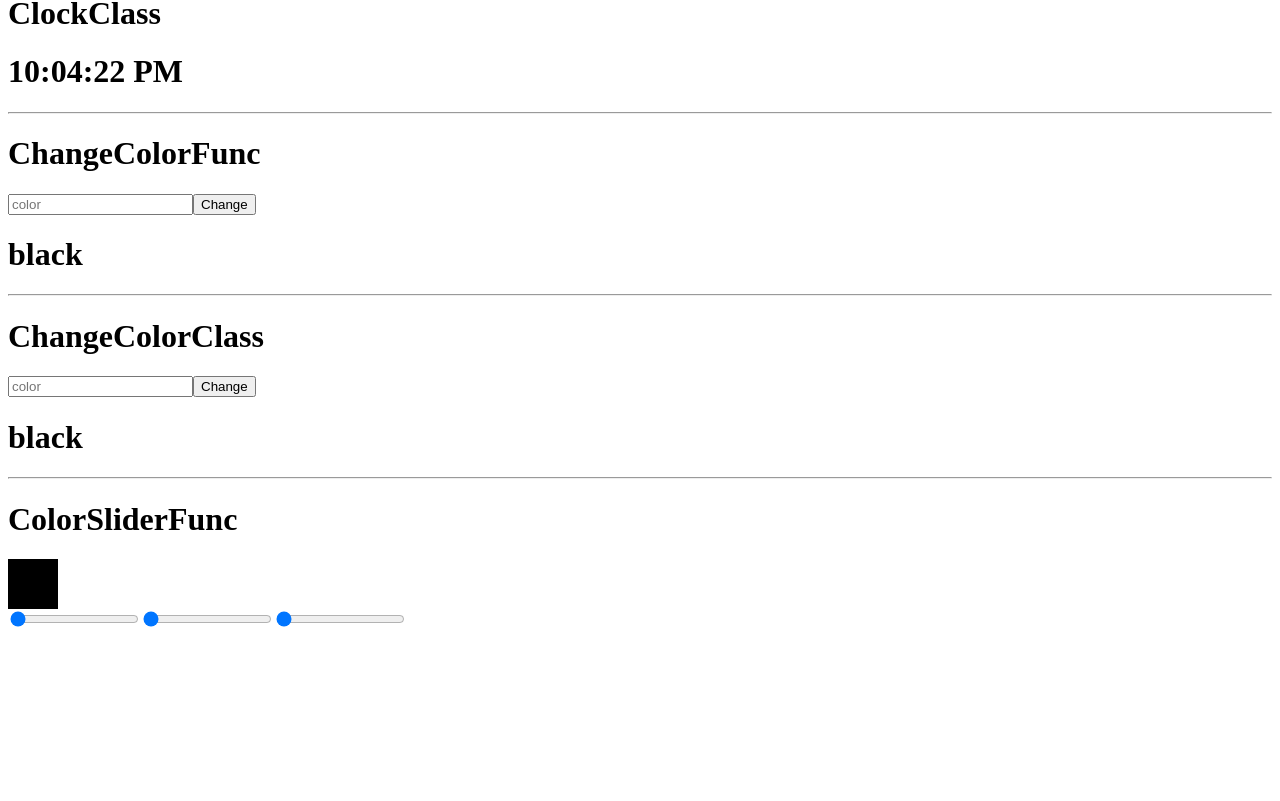
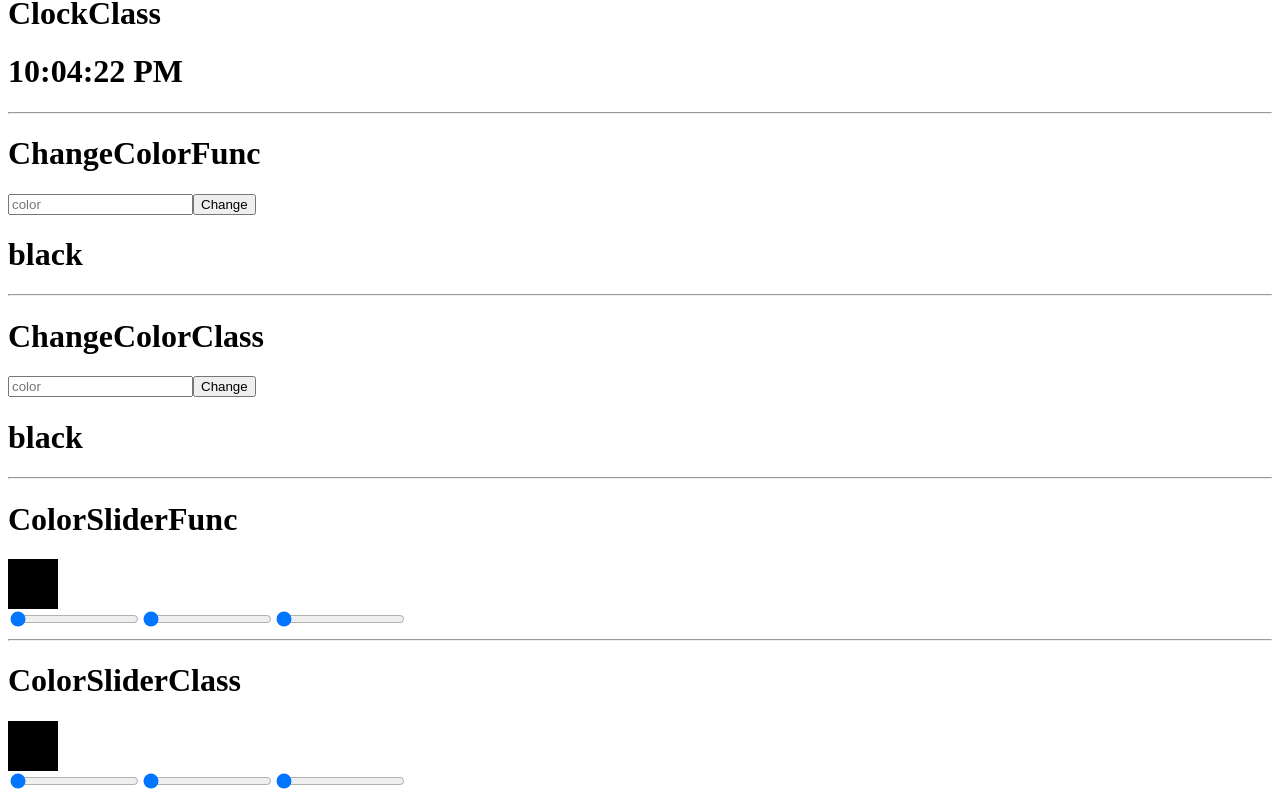
Before and after one commit to mkusztal/react-typescript-widgets, a React (Create React App) app: page / in a window 1280 px wide. Shown: the part 1216-2017 px from the top of the page. Before the commit the page ends 1855 px from the top, so only its background shows below. Built offline with nearby package versions, Linux system fonts and the light colour scheme.

Commit message:
Solve problem with event target value type and convert to int

```diff
--- a/src/App.tsx
+++ b/src/App.tsx
@@ -12,6 +12,7 @@ import ClockClass from "./components/ClockClass/ClockClass";
 import ChangeColorFunc from "./components/ChangeColorFunc/ChangeColorFunc";
 import ChangeColorClass from "./components/ChangeColorClass/ChangeColorClass";
 import ColorSliderFunc from "./components/ColorSliderFunc/ColorSliderFunc";
+import ColorSliderClass from "./components/ColorSliderClass/ColorSliderClass";
 
 function App() {
   return (
@@ -44,6 +45,8 @@ function App() {
       <ChangeColorClass />
       <hr />
       <ColorSliderFunc />
+      <hr />
+      <ColorSliderClass />
     </div>
   );
 }
--- a/src/components/ColorSliderClass/ColorSliderClass.tsx
+++ b/src/components/ColorSliderClass/ColorSliderClass.tsx
@@ -1,11 +1,67 @@
 import React, { Component } from "react";
 
-class ColorSliderClass extends Component {
+type TProps = {
+  [key: string]: any;
+};
+
+type TState = {
+  red: number;
+  green: number;
+  blue: number;
+};
+
+class ColorSliderClass extends Component<TProps, TState> {
+  constructor(props: TProps) {
+    super(props);
+
+    this.state = {
+      red: 0,
+      green: 0,
+      blue: 0,
+    };
+  }
   render() {
+    const { red, green, blue } = this.state;
     return (
       <div>
         <h1>ColorSliderClass</h1>
-        <input type="range" min="0" max="100" value="50" />
+        <div
+          style={{
+            height: 50,
+            width: 50,
+            background: `rgb(${red}, ${green}, ${blue})`,
+          }}
+        />
+
+        <input
+          type="range"
+          min="0"
+          max="255"
+          value={red}
+          onChange={(event) =>
+            this.setState({ red: parseInt(event.target.value) })
+          }
+        />
+
+        <input
+          type="range"
+          min="0"
+          max="255"
+          value={green}
+          onChange={(event) =>
+            this.setState({ green: parseInt(event.target.value) })
+          }
+        />
+
+        <input
+          type="range"
+          min="0"
+          max="255"
+          value={blue}
+          onChange={(event) =>
+            this.setState({ blue: parseInt(event.target.value) })
+          }
+        />
       </div>
     );
   }
--- a/src/components/ColorSliderFunc/ColorSliderFunc.tsx
+++ b/src/components/ColorSliderFunc/ColorSliderFunc.tsx
@@ -20,21 +20,21 @@ const ColorSliderFunc = () => {
         min="0"
         max="255"
         value={red}
-        // onChange={(event) => setRed(event.target.value)}
+        onChange={(event) => setRed(parseInt(event.target.value))}
       />
       <input
         type="range"
         min="0"
         max="255"
         value={green}
-        // onChange={(event) => setGreen(event.target.value)}
+        onChange={(event) => setGreen(parseInt(event.target.value))}
       />
       <input
         type="range"
         min="0"
         max="255"
         value={blue}
-        // onChange={(event) => setBlue(event.target.value)}
+        onChange={(event) => setBlue(parseInt(event.target.value))}
       />
     </div>
   );
```
